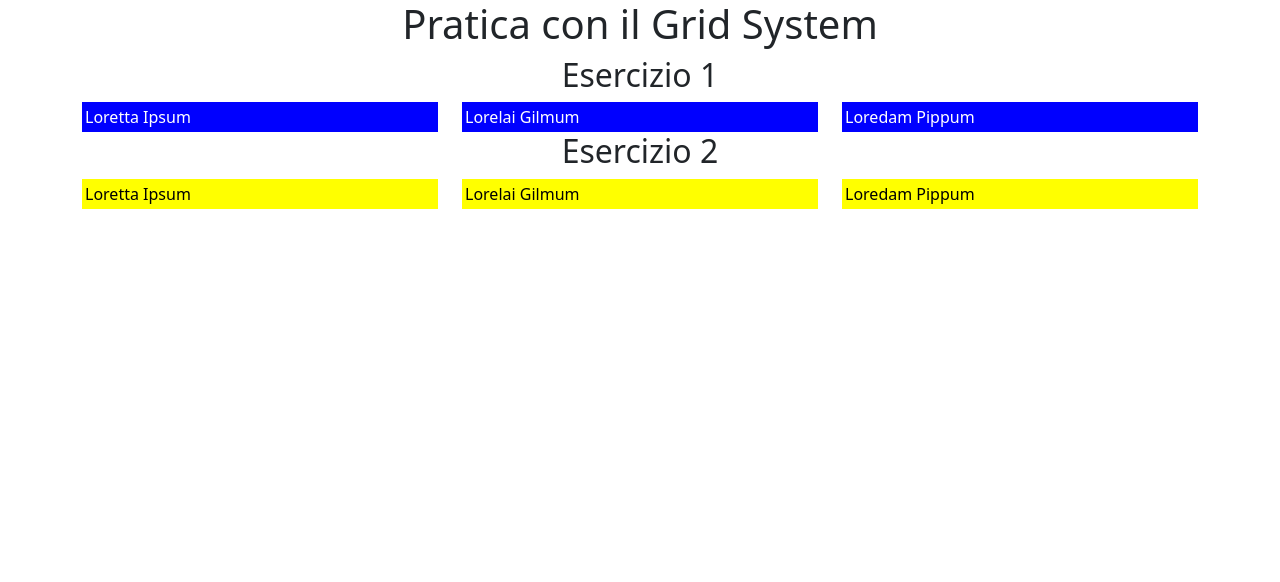
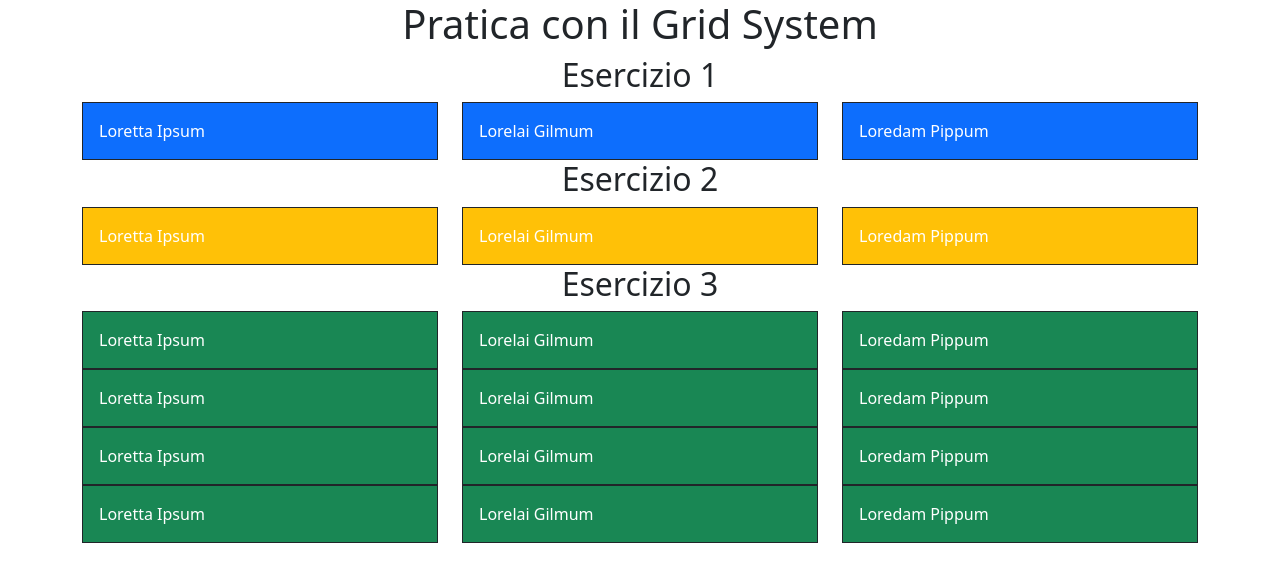
Before and after one commit to Sir-Frederik/u2-s2-1, a website: page index.html in a window 1280 px wide. Drawn offline with nearby package versions, Linux system fonts and the light colour scheme.

Commit message:
fino a esercizio 3, con i bordi

```diff
--- a/index.html
+++ b/index.html
@@ -4,7 +4,7 @@
     <meta charset="UTF-8" />
     <meta name="viewport" content="width=device-width, initial-scale=1.0" />
     <title>Esercizio Bootstrap</title>
-    <style>
+    <!-- <style>
       .es1 {
         background-color: blue;
         color: white;
@@ -15,7 +15,13 @@
         color: black;
         padding: 3px;
       }
-    </style>
+      .es3 {
+        background-color: green;
+        color: white;
+        padding: 3px;
+        border: solid black;
+      }
+    </style> -->
     <link
       href="https://cdn.jsdelivr.net/npm/bootstrap@5.3.5/dist/css/bootstrap.min.css"
       rel="stylesheet"
@@ -29,17 +35,44 @@
 
     <div class="container">
       <div class="row">
-        <div class="col-md-4"><div class="es1">Loretta Ipsum</div></div>
-        <div class="col-md-4"><div class="es1">Lorelai Gilmum</div></div>
-        <div class="col-md-4"><div class="es1">Loredam Pippum</div></div>
+        <div class="col-md-4"><div class="bg-primary text-white p-3 border border-1 border-dark">Loretta Ipsum</div></div>
+        <div class="col-md-4"><div class="bg-primary text-white p-3 border border-1 border-dark">Lorelai Gilmum</div></div>
+        <div class="col-md-4"><div class="bg-primary text-white p-3 border border-1 border-dark">Loredam Pippum</div></div>
       </div>
     </div>
     <h2 class="text-center">Esercizio 2</h2>
     <div class="container">
       <div class="row">
-        <div class="col-12 col-md-4"><div class="es2">Loretta Ipsum</div></div>
-        <div class="col-12 col-md-4"><div class="es2">Lorelai Gilmum</div></div>
-        <div class="col-12 col-md-4"><div class="es2">Loredam Pippum</div></div>
+        <div class="col-12 col-md-4"><div class="bg-warning text-white p-3 border border-1 border-dark">Loretta Ipsum</div></div>
+        <div class="col-12 col-md-4"><div class="bg-warning text-white p-3 border border-1 border-dark">Lorelai Gilmum</div></div>
+        <div class="col-12 col-md-4"><div class="bg-warning text-white p-3 border border-1 border-dark">Loredam Pippum</div></div>
+      </div>
+    </div>
+    <h2 class="text-center">Esercizio 3</h2>
+    <div class="container">
+      <div class="row">
+        <!-- <div> -->
+        <div class="col-4"><div class="bg-success text-white p-3 border border-1 border-dark">Loretta Ipsum</div></div>
+        <div class="col-4"><div class="bg-success text-white p-3 border border-1 border-dark">Lorelai Gilmum</div></div>
+        <div class="col-4"><div class="bg-success text-white p-3 border border-1 border-dark">Loredam Pippum</div></div>
+        <!-- </div> -->
+      </div>
+      <div class="row">
+        <!-- <div> -->
+        <div class="col-sm-4"><div class="bg-success text-white p-3 border border-1 border-dark">Loretta Ipsum</div></div>
+        <div class="col-sm-4"><div class="bg-success text-white p-3 border border-1 border-dark">Lorelai Gilmum</div></div>
+        <div class="col-sm-4"><div class="bg-success text-white p-3 border border-1 border-dark">Loredam Pippum</div></div>
+        <!-- </div> -->
+      </div>
+      <div class="row">
+        <div class="col-md-4"><div class="bg-success text-white p-3 border border-1 border-dark">Loretta Ipsum</div></div>
+        <div class="col-md-4"><div class="bg-success text-white p-3 border border-1 border-dark">Lorelai Gilmum</div></div>
+        <div class="col-md-4"><div class="bg-success text-white p-3 border border-1 border-dark">Loredam Pippum</div></div>
+      </div>
+      <div class="row">
+        <div class="col-lg-4"><div class="bg-success text-white p-3 border border-1 border-dark">Loretta Ipsum</div></div>
+        <div class="col-lg-4"><div class="bg-success text-white p-3 border border-1 border-dark">Lorelai Gilmum</div></div>
+        <div class="col-lg-4"><div class="bg-success text-white p-3 border border-1 border-dark">Loredam Pippum</div></div>
       </div>
     </div>
   </body>
```
